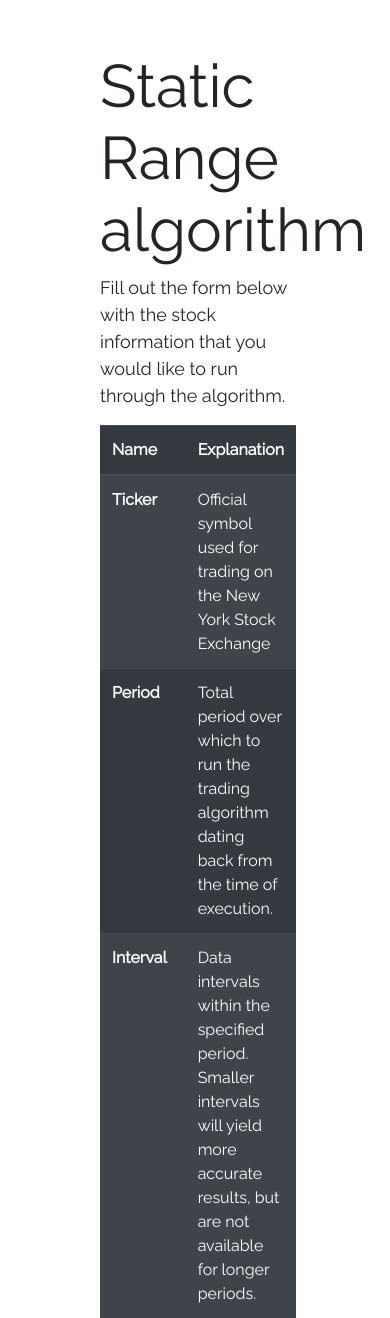
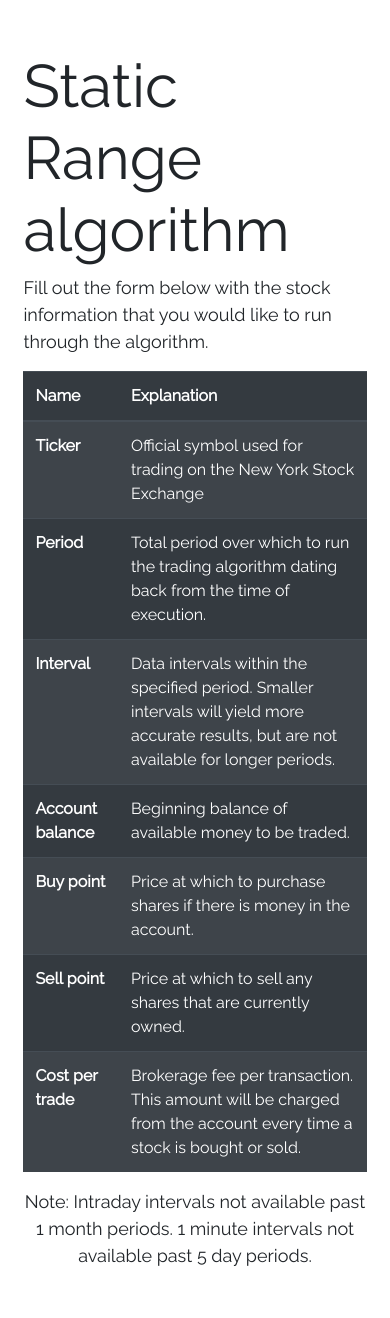
Before and after one commit to michaelpeck/Algo_Trading_Simulator, a Flask app: page /range in a window 390 px wide. Shown: the part 61-1379 px from the top of the page. Run offline with Flask 2, Linux system fonts and the light colour scheme; some libraries are stand-ins or nearby versions.

Commit message:
Strategy tables mobile

```diff
--- a/src/static/css/main.css
+++ b/src/static/css/main.css
@@ -236,7 +236,7 @@ footer {
 }
 /* Algo pages */
 .algo-intro{
-    padding: 50px 100px;
+    padding: 50px 6%;
 
 }
 .stock-data-form{
--- a/src/templates/static_range.html
+++ b/src/templates/static_range.html
@@ -94,10 +94,11 @@
             </tr>
         </tbody>
     </table>
+    <div class="text-center">
+        <p>Note: Intraday intervals not available past 1 month periods. 1 minute intervals not available past 5 day periods.</p>
+    </div>
 </div>
-<div class="text-center">
-    <p>Note: Intraday intervals not available past 1 month periods. 1 minute intervals not available past 5 day periods.</p>
-</div>
+
 
 <div class="container page-form">
     <form id="stock-data-form" class="stock-data-form" method="POST" action="" enctype="multipart/form-data">
--- a/src/users/user.py
+++ b/src/users/user.py
@@ -22,7 +22,7 @@ class User(UserMixin, db.Document):
     email = db.StringField(max_length=30)
     password = db.StringField()
     image_file = db.StringField(default='default.jpg')
-    bio = db.StringField(max_length=200)
+    bio = db.StringField(max_length=200, default='This is my bio...')
     entries = db.LazyReferenceField('Calculation')
     models = db.LazyReferenceField('Model')
     posts = db.LazyReferenceField('Post')
```
Also changed, not shown: src/templates/moving_average.html (+4 -3 lines), src/templates/weighted_moving_average.html (+4 -3 lines).
